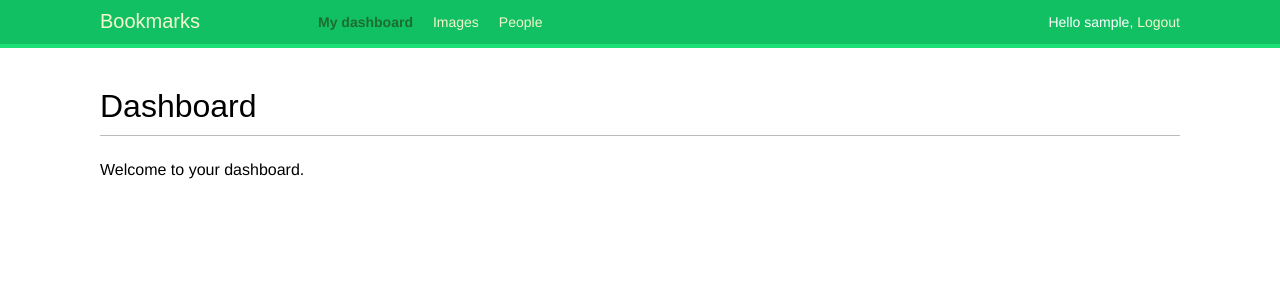
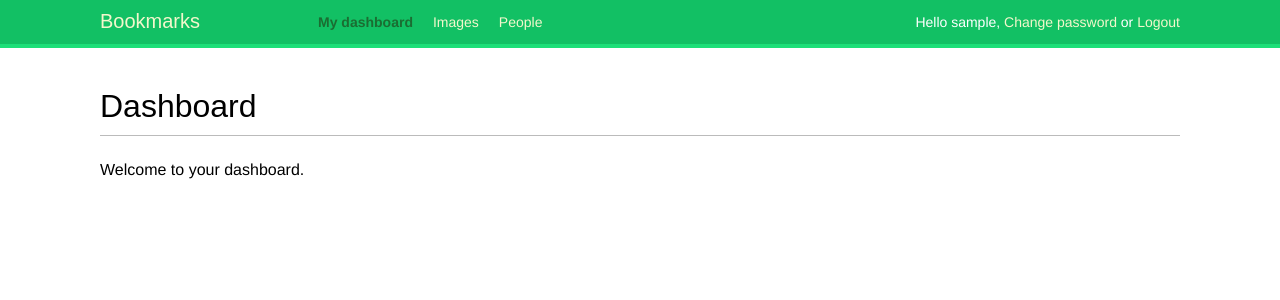
Before and after one commit to pravesh-k/social-site, a Django app: page /account/ in a window 1280 px wide. Shown: the top 300 px of the page. Run offline with Django 3.2, Linux system fonts and the light colour scheme; the visitor is signed in with stand-in values (Sample User, id 1); some web fonts are replaced.

Commit message:
feature: link to change password from dashboard

```diff
--- a/account/templates/base.html
+++ b/account/templates/base.html
@@ -25,6 +25,7 @@
             <span class="user">
                 {% if request.user.is_authenticated %}
                     Hello {{ request.user.username }},
+                    <a href="{% url "password_change" %}">Change password </a>or
                     <a href="{% url "logout" %}">Logout</a>
                 {% else %}
                     <a href="{% url "login" %}">Login</a>
```
